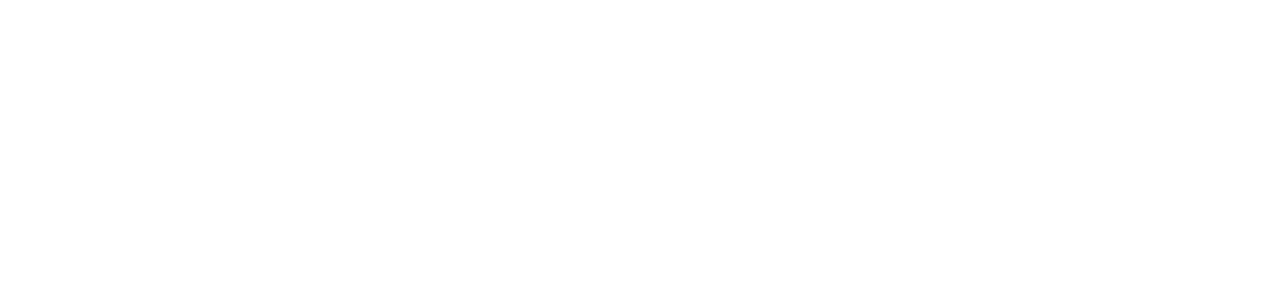
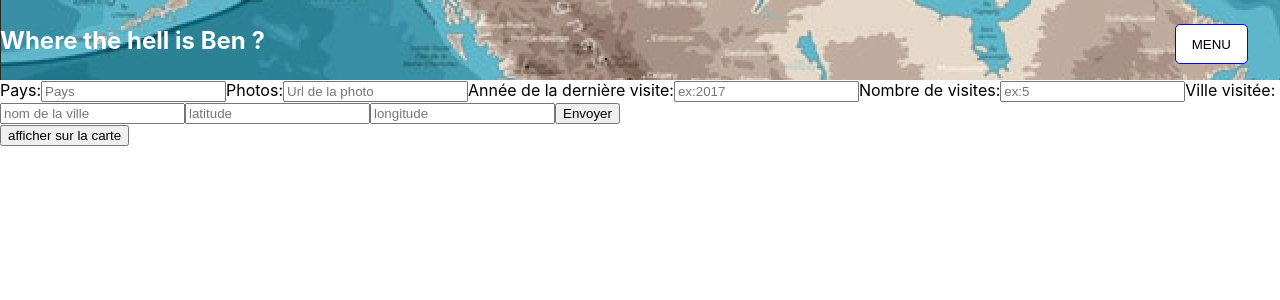
Before and after one commit to Benoit2109/whereisben, a React (Create React App) app: page /addCity in a window 1280 px wide. Shown: the top 300 px of the page. Built offline with nearby package versions, Linux system fonts and the light colour scheme.

Commit message:
initialized form

```diff
--- /dev/null
+++ b/src/Components/AddCity/AddCity.jsx
@@ -0,0 +1,108 @@
+import React, {useEffect, useState} from "react";
+// import axios from "axios";
+import styles from "./AddCity.module.css";
+import { Link, useHistory } from "react-router-dom";
+
+const pays = [
+    {
+      name: "USA",
+      last_visited: 2018,
+      times_visited: 5,
+      photos: "https://www.france-esta.fr/images/voyage-usa.jpg",
+      cities: [
+        { name: "New York", latitude: "40.75724", longitude: "-73.98656" },
+        { name: "Miami", latitude: "25.79105", longitude: "-80.13673" },
+        { name: "Los Angeles", latitude: "34.05202", longitude: "-118.23187" },
+        { name: "San Francisco", latitude: "37.75376", longitude: "-112.44742" },
+        { name: "Las Vegas", latitude: "36.08346", longitude: "-115.18146" },
+      ],
+    },
+    {
+      name: "England",
+      last_visited: 2016,
+      times_visited: 6,
+      photos: "https://images.mansionglobal.com/im-196660?width=620&size=1.5005861664712778",
+      cities: [
+        { name: "London", latitude: "51.51830", longitude: "-0.12495" },
+        { name: "Manchester", latitude: "53.48510", longitude: "-2.24441" },
+      ],
+    },
+    {
+      name: "Spain",
+      last_visited: 2018,
+      times_visited: 6,
+      photos: "https://offloadmedia.feverup.com/secretchicago.com/wp-content/uploads/2020/05/28075742/spain.jpg",
+      cities: [
+        { name: "Madrid", latitude: "40.42794", longitude: "-3.70083" },
+        { name: "Santiago de Compostela", latitude: "42.87964", longitude: "-8.54554" },
+        { name: "Valencia", latitude: "39.47458", longitude: "-0.37799" },
+        { name: "Sevilla", latitude: "37.39554", longitude: "-5.98493" },
+        { name: "Barcelona", latitude: "41.41022", longitude: "2.17486" },
+      ],
+    },
+  ];
+
+
+export default function AddCity() {
+  const history = useHistory();
+  const [city, setCity] = useState([]);
+
+  useEffect(()=> {
+      setCity(pays)
+  }, [city]);
+
+  const onChange = (e) => {
+      setCity(...city, e.target.name)
+  }
+
+
+
+  const onSubmit = (e) => {
+    e.preventDefault();
+
+    // axios.post(process.env.REACT_APP_API_BDD).then((res) => res.data);
+
+    history.push("/exploring");
+  };
+  return (
+    <div >
+      <div className={styles.formContainer}>
+        <form>
+          <label htmlFor="Country">
+            Pays:
+            <input type="text" name="Country" placeholder="Pays" />
+          </label>
+          <label htmlFor="photos">
+            Photos:
+            <input type="text" name="photos" placeholder="Url de la photo" />
+          </label>
+          <label htmlFor="last_visited">
+            Année de la dernière visite:
+            <input type="number" name="last_visited" placeholder="ex:2017" />
+          </label>
+          <label htmlFor="times_visited">
+            Nombre de visites:
+            <input type="number" name="times_visited" placeholder="ex:5" />
+          </label>
+          <label htmlFor="city">
+            Ville visitée:
+            <input type="text" name="city" placeholder="nom de la ville" />
+            <input type="number" name="city" placeholder="latitude" />
+            <input type="number" name="city" placeholder="longitude" />
+          </label>
+          <label htmlFor="submit">
+            <input
+              type="submit"
+              name="submmit"
+              onSubmit={onSubmit}
+              value="Envoyer"
+            />
+          </label>
+        </form>
+      </div>
+      <Link to="/exploring">
+        <button>afficher sur la carte</button>
+      </Link>
+    </div>
+  );
+}
--- /dev/null
+++ b/src/Components/AddCity/AddCity.module.css
@@ -0,0 +1,4 @@
+.formContainer{
+    display: flex;
+    flex-direction: 'column';
+}
--- a/src/Components/Navbar/Menu.jsx
+++ b/src/Components/Navbar/Menu.jsx
@@ -22,7 +22,7 @@ export default function Menu() {
           <Link className={styles.menuLink} to='/exploring'>Exploring countries</Link>
         </li>
         <li className={styles.menuListItem} onClick={openMenu}>
-          <Link className={styles.menuLink} to='/addcountry'>Add new country</Link>
+          <Link className={styles.menuLink} to='/addcity'>Add new country</Link>
         </li>
       </ul>
     </div>
--- a/src/Components/Router/Router.jsx
+++ b/src/Components/Router/Router.jsx
@@ -1,5 +1,6 @@
 import React from "react";
 import { BrowserRouter as Router, Switch } from "react-router-dom";
+import AddCity from "../AddCity/AddCity";
 import MainLayout from "../Layout/mainLayout";
 import Exploring from "../Views/Exploring/Exploring";
 import Homepage from "../Views/Homepage/Homepage";
@@ -10,6 +11,7 @@ const Root = () => (
     <Switch>
       <MainLayout exact path='/' component={Homepage} />
       <MainLayout exact path='/exploring' component={Exploring} />
+      <MainLayout exact path='/addCity' component={AddCity} />
     </Switch>
   </Router>
 );
--- a/src/Components/Views/Exploring/Exploring.jsx
+++ b/src/Components/Views/Exploring/Exploring.jsx
@@ -1,6 +1,6 @@
 import React from 'react';
 import Map from '../../Map/Map';
-import Vignettes from '../../Vignettes';
+import Vignettes from '../../Vignettes/Vignettes';
 
 export default function Exploring(){
     return (
--- a/src/Components/Vignettes.jsx
+++ b/src/Components/Vignettes/Vignettes.jsx
@@ -65,9 +65,9 @@ export default function Vignettes() {
               <p><strong>Dernière visite:</strong> {pays.last_visited}</p>
                 <p><strong>Nombre de visites:</strong> {pays.times_visited}</p>
                 <p><strong>Villes visitées:</strong> </p>
-                <ul>
+                <ul key={id}>
                     {pays.cities.map((city, id) => (
-                        <li className={styles.cityListName}>{city.name} key={id}</li>
+                        <li className={styles.cityListName}>{city.name}</li>
                     ))}
                 </ul>
           </div>
```
Also changed, not shown: src/Components/Vignettes/Vignettes.module.css (renamed from src/Components/Vignettes.module.css), 1 other file (tests, documents, lock files or other folders).
